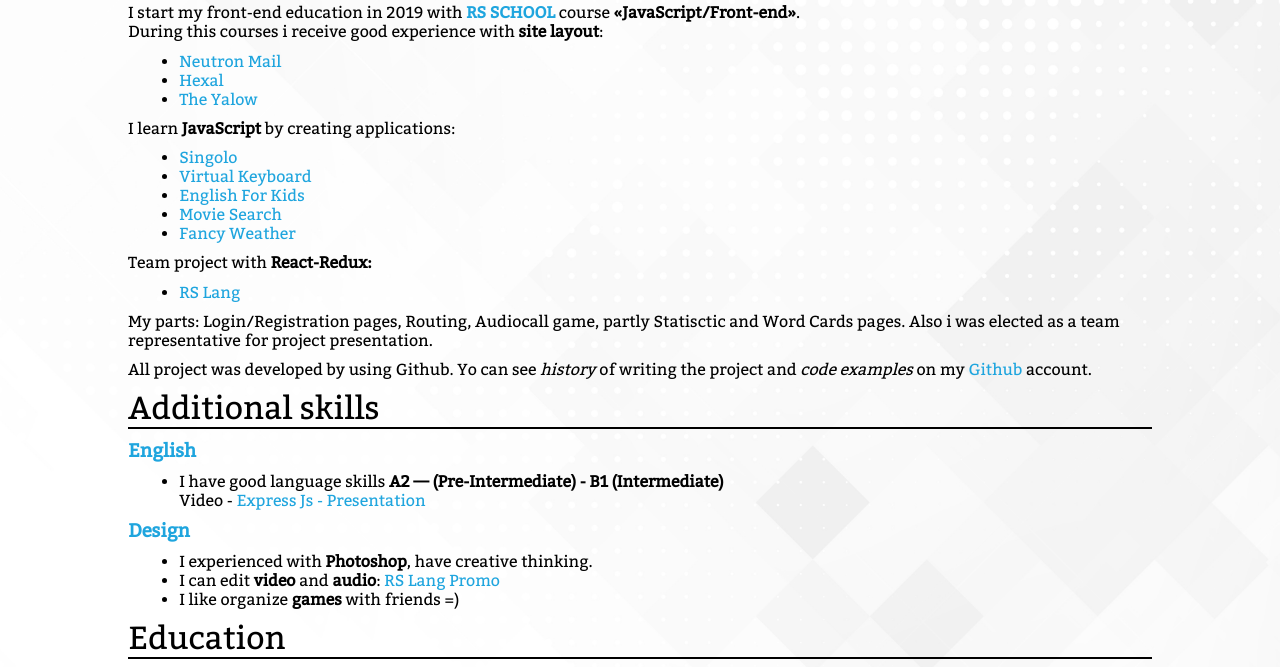
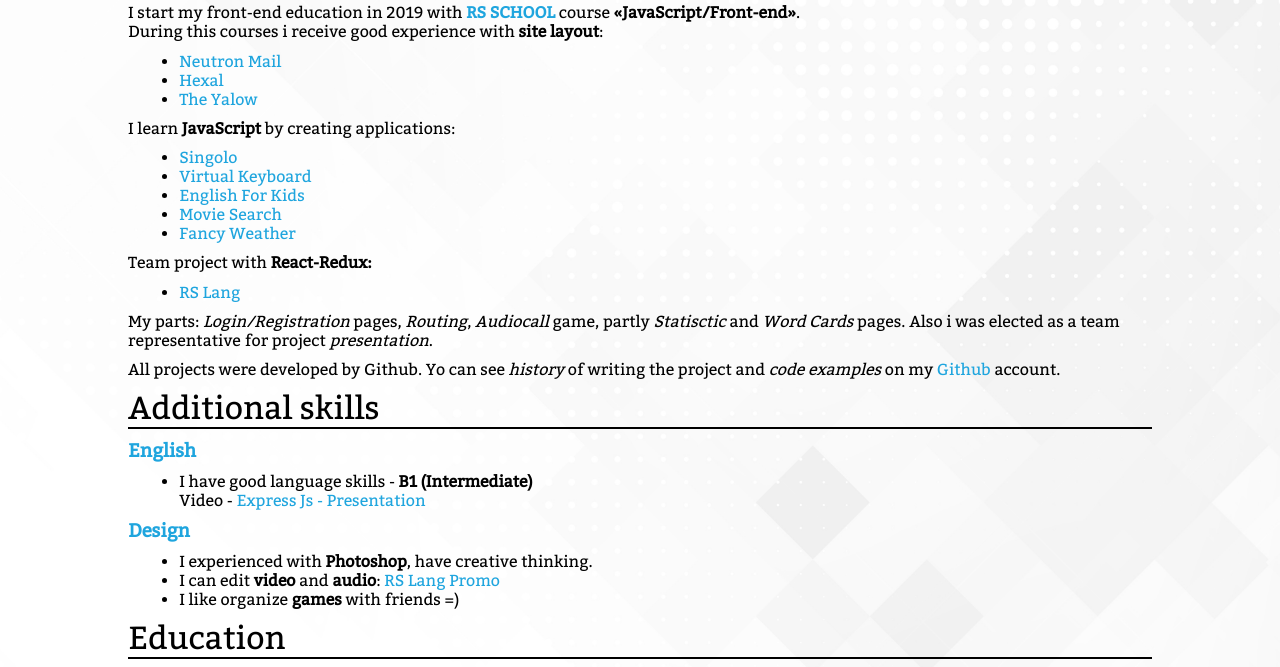
Before and after one commit to Larkgronick/nikita-zhavoronkov-cv, a plain HTML site: page index.html in a window 1280 px wide. Shown: the part 463-1130 px from the top of the page. Drawn offline with Linux system fonts and the light colour scheme.

Commit message:
fix: reorganize cv info

```diff
--- a/index.html
+++ b/index.html
@@ -87,15 +87,15 @@
                 <a target="_blank" rel="noopener noreferrer" href="https://rslang-team19-alexeikravchuk.netlify.app/">RS Lang</a>
               </li>
             </ul>
-            <p class="description">My parts: Login/Registration pages, Routing, Audiocall game, partly Statisctic and Word Cards pages. Also i was elected as a team representative for project presentation.</p>
-            <p class="description">All project was developed by using Github. Yo can see <i>history</i> of writing the project and <i>code examples</i> on my <a target="_blank" rel="noopener noreferrer" href="https://github.com/Larkgronick">Github</a> account.</p>
+            <p class="description">My parts: <i>Login/Registration</i> pages, <i>Routing</i>, <i>Audiocall</i> game, partly <i>Statisctic</i> and <i>Word Cards</i> pages. Also i was elected as a team representative for project <i>presentation</i>.</p>
+            <p class="description">All projects were developed by Github. Yo can see <i>history</i> of writing the project and <i>code examples</i> on my <a target="_blank" rel="noopener noreferrer" href="https://github.com/Larkgronick">Github</a> account.</p>
       </article>
       <article>
         <h2>Additional skills</h2>
           <h3 class="description">English</h3>
         <ul>
           <li>
-            I have good  language skills <b>A2 — (Pre-Intermediate) - B1 (Intermediate)</b>
+            I have good  language skills - <b>B1 (Intermediate)</b>
             <br>
             Video - <a target="_blank" rel="noopener noreferrer" href="https://www.youtube.com/watch?v=MAEYjS8NlLQ">Express Js - Presentation</a>
           </li>
```
